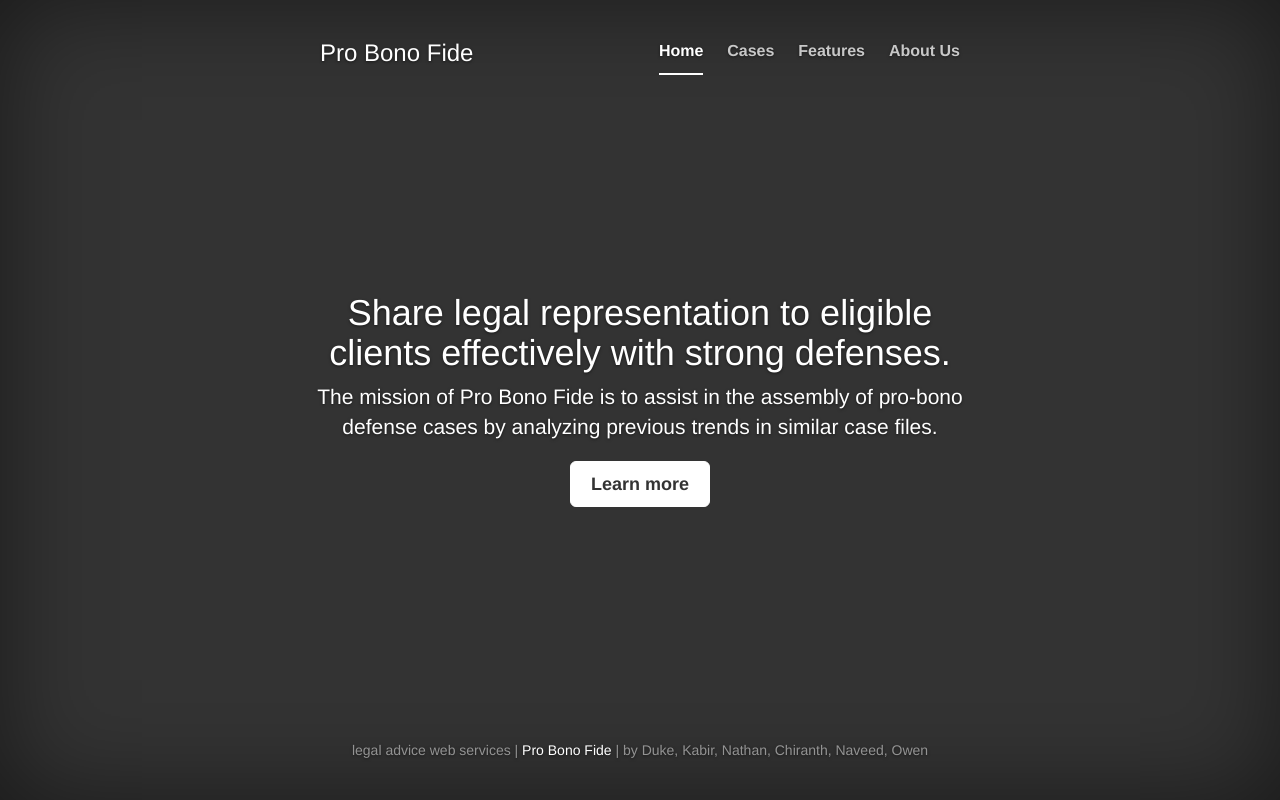
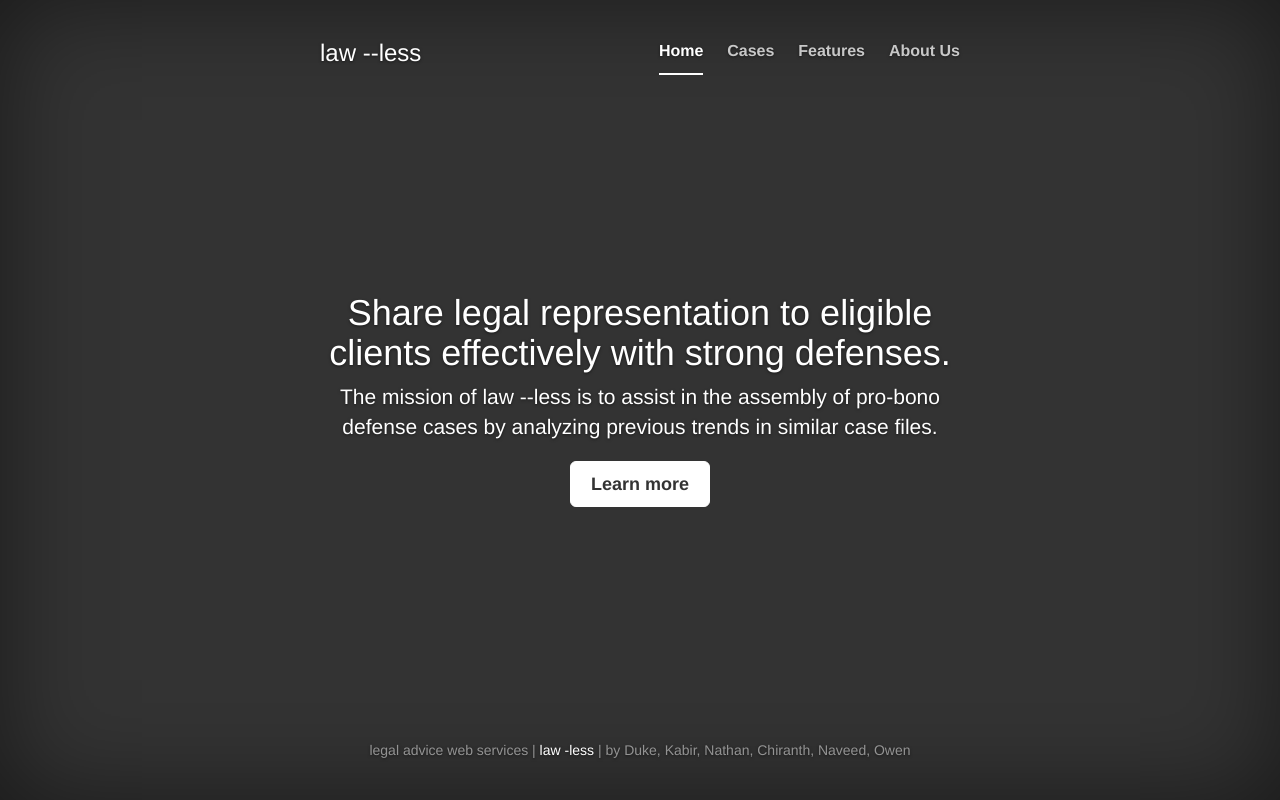
Before and after one commit to warut-vijit/law__--less, a Flask app: page / in a window 1280 px wide. Run offline with Flask 2, Linux system fonts and the light colour scheme; some libraries are stand-ins or nearby versions.

Commit message:
changed title

```diff
--- a/templates/aboutus.html
+++ b/templates/aboutus.html
@@ -10,7 +10,7 @@
     <meta name="author" content="">
     <!-- <link rel="icon" href="./icon/favicon.ico"> --> <!--FIXME: dont need this???-->
 
-    <title>Pro Bono Fide</title>
+    <title>law --less</title>
 
     <!-- Bootstrap core CSS -->
     <link href="{{url_for('static', filename='styles/bootstrap.min.css')}}" rel="stylesheet">
@@ -42,7 +42,7 @@
 
           <div class="masthead clearfix">
             <div class="inner">
-              <h3 class="masthead-brand">Pro Bono Fide</h3>
+              <h3 class="masthead-brand">law --less</h3>
               <nav>
                 <ul class="nav masthead-nav">
                   <li><a href="/">Home</a></li>
@@ -71,7 +71,7 @@
 
           <div class="mastfoot">
             <div class="inner">
-              <p>legal advice web services | <a href="http://devpost.com">Pro Bono Fide</a> | by Duke, Kabir, Nathan, Chiranth, Naveed, Owen</p>
+              <p>legal advice web services | <a href="http://devpost.com">law --less</a> | by Duke, Kabir, Nathan, Chiranth, Naveed, Owen</p>
             </div>
           </div>
 
--- a/templates/cases.html
+++ b/templates/cases.html
@@ -10,7 +10,7 @@
     <meta name="author" content="">
     <!-- <link rel="icon" href="./icon/favicon.ico"> --> <!--FIXME: dont need this???-->
 
-    <title>Pro Bono Fide</title>
+    <title>law --less</title>
 
       <!-- Bootstrap core CSS -->
     <link href="{{url_for('static', filename='styles/bootstrap.min.css')}}" rel="stylesheet">
@@ -46,7 +46,7 @@
 
           <div class="masthead clearfix">
             <div class="inner">
-              <h3 class="masthead-brand">Pro Bono Fide</h3>
+              <h3 class="masthead-brand">law --less</h3>
               <nav>
                 <ul class="nav masthead-nav">
                   <li><a href="/">Home</a></li>
@@ -64,7 +64,7 @@
 
           <div class="mastfoot">
             <div class="inner">
-              <p>legal advice web services | <a href="http://devpost.com">Pro Bono Fide</a> | by Duke, Kabir, Nathan, Chiranth, Naveed, Owen</p>
+              <p>legal advice web services | <a href="http://devpost.com">law --less</a> | by Duke, Kabir, Nathan, Chiranth, Naveed, Owen</p>
             </div>
           </div>
 
--- a/templates/features.html
+++ b/templates/features.html
@@ -10,7 +10,7 @@
     <meta name="author" content="">
     <!-- <link rel="icon" href="./icon/favicon.ico"> --> <!--FIXME: dont need this???-->
 
-    <title>Pro Bono Fide</title>
+    <title>law --less</title>
 
     <!-- Bootstrap core CSS -->
     <link href="{{url_for('static', filename='styles/bootstrap.min.css')}}" rel="stylesheet">
@@ -43,7 +43,7 @@
 
           <div class="masthead clearfix">
             <div class="inner">
-              <h3 class="masthead-brand">Pro Bono Fide</h3>
+              <h3 class="masthead-brand">law --less</h3>
               <nav>
                 <ul class="nav masthead-nav">
                   <li><a href="/">Home</a></li>
@@ -65,7 +65,7 @@
 
           <div class="mastfoot">
             <div class="inner">
-              <p>legal advice web services | <a href="http://devpost.com">Pro Bono Fide</a> | by Duke, Kabir, Nathan, Chiranth, Naveed, Owen</p>
+              <p>legal advice web services | <a href="http://devpost.com">law --less</a> | by Duke, Kabir, Nathan, Chiranth, Naveed, Owen</p>
             </div>
           </div>
 
--- a/templates/index.html
+++ b/templates/index.html
@@ -10,7 +10,7 @@
     <meta name="author" content="">
     <!-- <link rel="icon" href="./icon/favicon.ico"> --> <!--FIXME: dont need this???-->
 
-    <title>Pro Bono Fide</title>
+    <title>law --less</title>
 
     <!-- Bootstrap core CSS -->
     <link href="{{url_for('static', filename='styles/bootstrap.min.css')}}" rel="stylesheet">
@@ -42,7 +42,7 @@
 
           <div class="masthead clearfix">
             <div class="inner">
-              <h3 class="masthead-brand">Pro Bono Fide</h3>
+              <h3 class="masthead-brand">law --less</h3>
               <nav>
                 <ul class="nav masthead-nav">
                   <li class="active"><a href="#">Home</a></li>
@@ -56,7 +56,7 @@
 
           <div class="inner cover">
             <h1 class="cover-heading">Share legal representation to eligible clients effectively with strong defenses.</h1>
-            <p class="lead">The mission of Pro Bono Fide is to assist in the assembly of pro-bono defense cases by analyzing previous trends in similar case files.</p>
+            <p class="lead">The mission of law --less is to assist in the assembly of pro-bono defense cases by analyzing previous trends in similar case files.</p>
             <p class="lead">
               <a href="features" class="btn btn-lg btn-default">Learn more</a>
             </p>
@@ -64,7 +64,7 @@
 
           <div class="mastfoot">
             <div class="inner">
-              <p>legal advice web services | <a href="http://devpost.com">Pro Bono Fide</a> | by Duke, Kabir, Nathan, Chiranth, Naveed, Owen</p>
+              <p>legal advice web services | <a href="http://devpost.com">law -less</a> | by Duke, Kabir, Nathan, Chiranth, Naveed, Owen</p>
             </div>
           </div>
 
```
